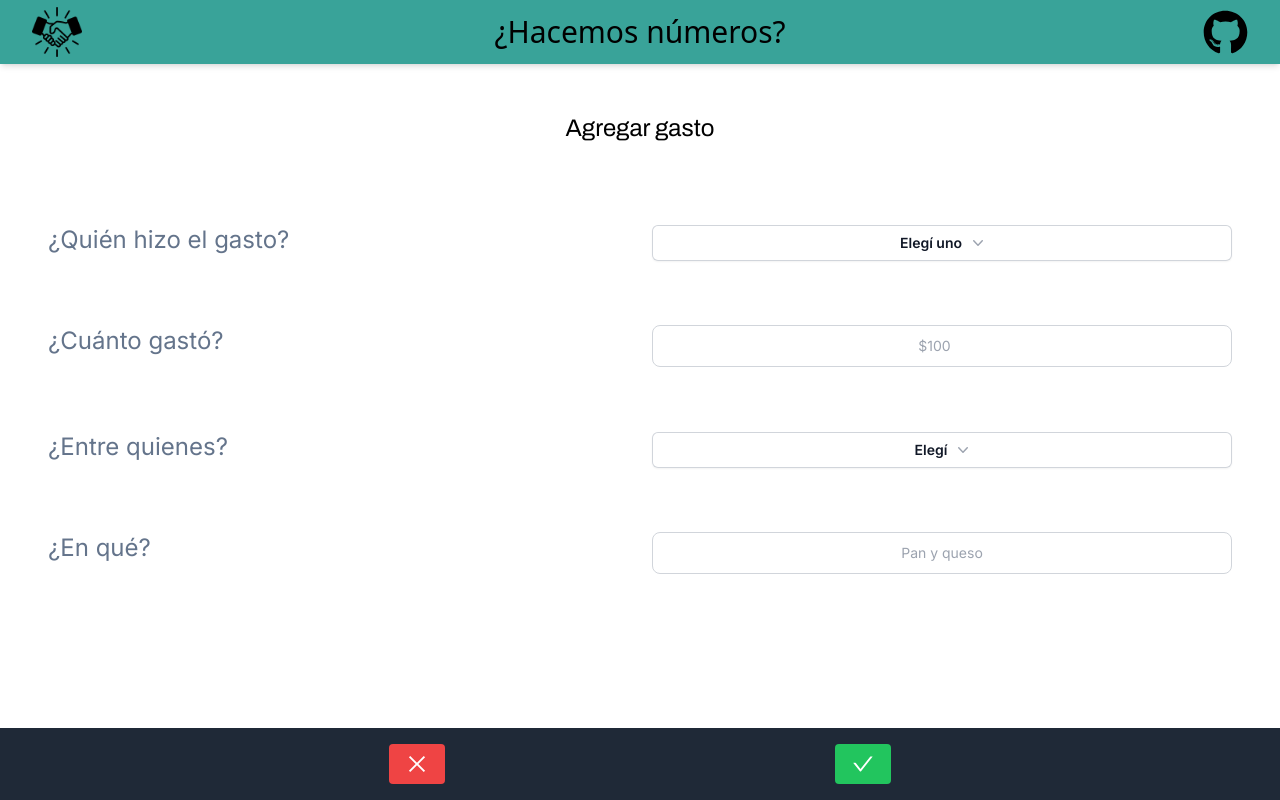
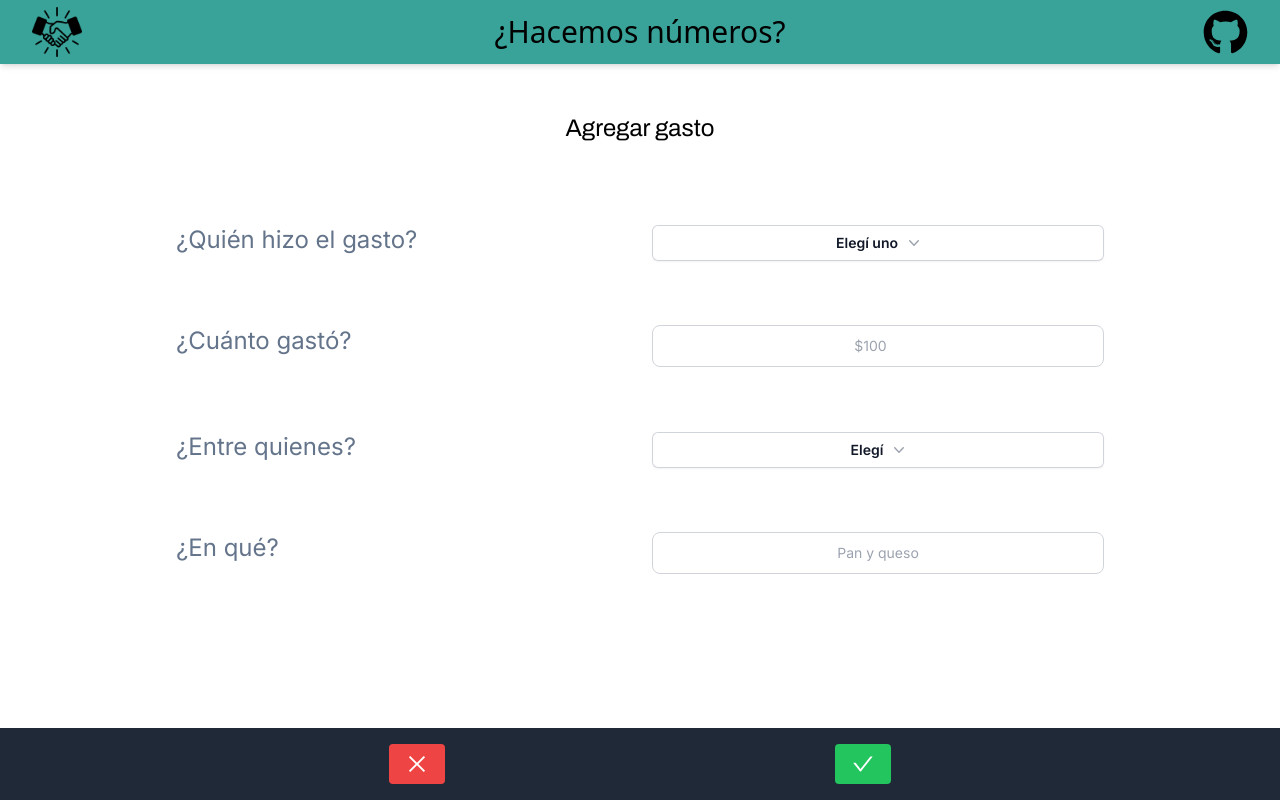
Before and after one commit to efahnle/hacemosnumeros, a Next.js app: page /expenses/1/add-expense in a window 1280 px wide. Built offline with nearby package versions, Linux system fonts and the light colour scheme.

Commit message:
Fix max width issue

```diff
--- a/app/edit-group/[group_id]/page.tsx
+++ b/app/edit-group/[group_id]/page.tsx
@@ -73,7 +73,7 @@ const EditGroupPage = () => {
         }
     };
     return (
-        <div className='text-center w-full object-top lg:text-2xl md:text-1xl items-center py-20 px-8'>
+        <div className='text-center w-full max-w-5xl mx-auto object-top lg:text-2xl md:text-1xl items-center py-20 px-8'>
             <div>
                 <div className={`${archivo.className}flex text-center break-normal text-nowrap mt-8 items-center text-2xl md:text-2xl lg:text-2xl`}>
                     Editá la juntada
--- a/app/expenses/[group_id]/add-expense/page.tsx
+++ b/app/expenses/[group_id]/add-expense/page.tsx
@@ -72,7 +72,7 @@ export default function AddExpense() {
         </h1>
       </div>
       <div>
-        <div className='text-center object-top w-screen lg:text-2xl md:text-1xl items-center p-12'>
+        <div className='text-center object-top max-w-5xl mx-auto w-screen lg:text-2xl md:text-1xl items-center p-12'>
           <ExpenseCrud onInputChange={handleInputChange} />
           <ConfirmCancelBar onButtonClick={handleButtonClick} />
         </div>
--- a/app/expenses/[group_id]/edit-expense/[expense_id]/page.tsx
+++ b/app/expenses/[group_id]/edit-expense/[expense_id]/page.tsx
@@ -72,7 +72,7 @@ export default function EditExpense() {
         </h1>
       </div>
       <div>
-        <div className='text-center object-top w-screen lg:text-2xl md:text-1xl items-center p-12'>
+        <div className='text-center max-w-5xl mx-auto  object-top w-screen lg:text-2xl md:text-1xl items-center p-12'>
           <ExpenseCrud onInputChange={handleInputChange}
             prePayer={expenseObject['payer']}
             preAmount={expenseObject['amount']}
--- a/app/page.tsx
+++ b/app/page.tsx
@@ -11,7 +11,7 @@ export default function Home() {
       </div>*/
 
   return (
-    <main className="flex flex-col items-center py-20 px-4 min-w-32">
+    <main className="flex flex-col items-center py-20 px-4 min-w-32 max-w-5xl mx-auto">
 
 
       <div className='w-full '>
```
